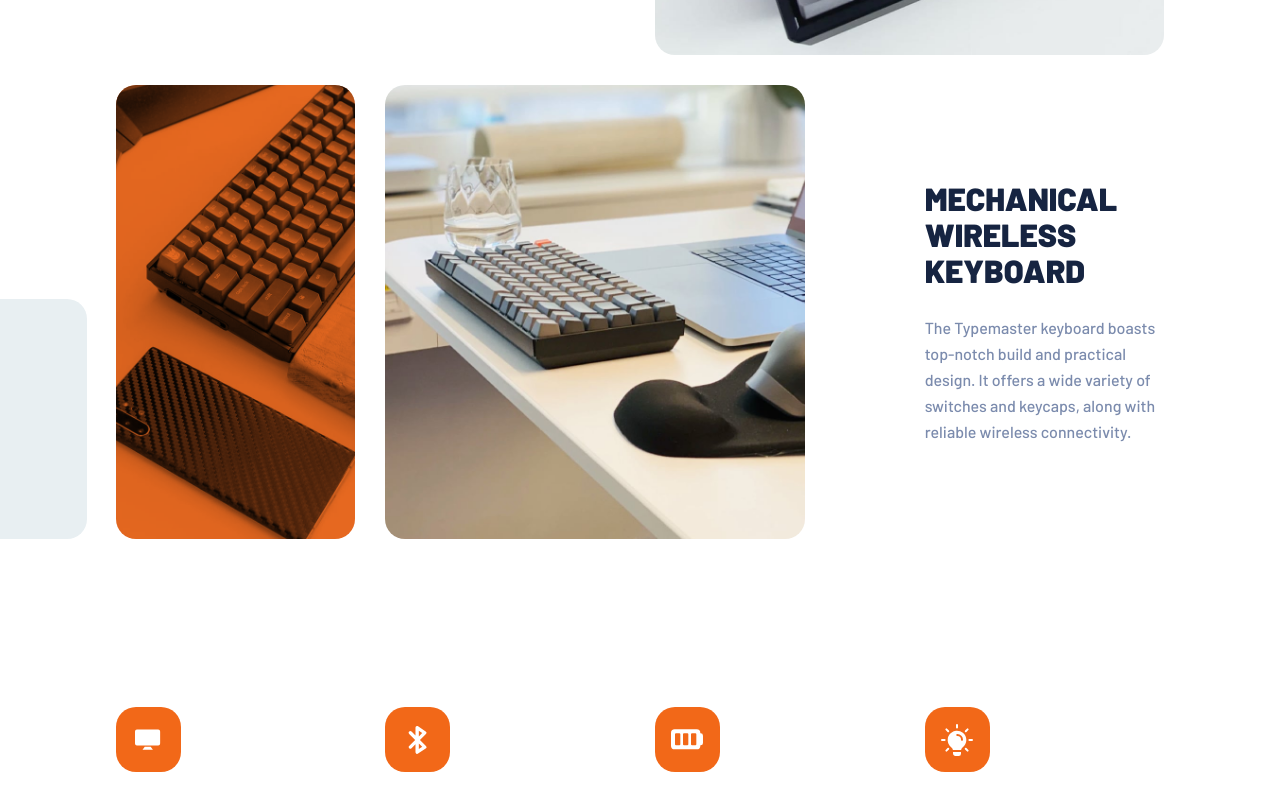
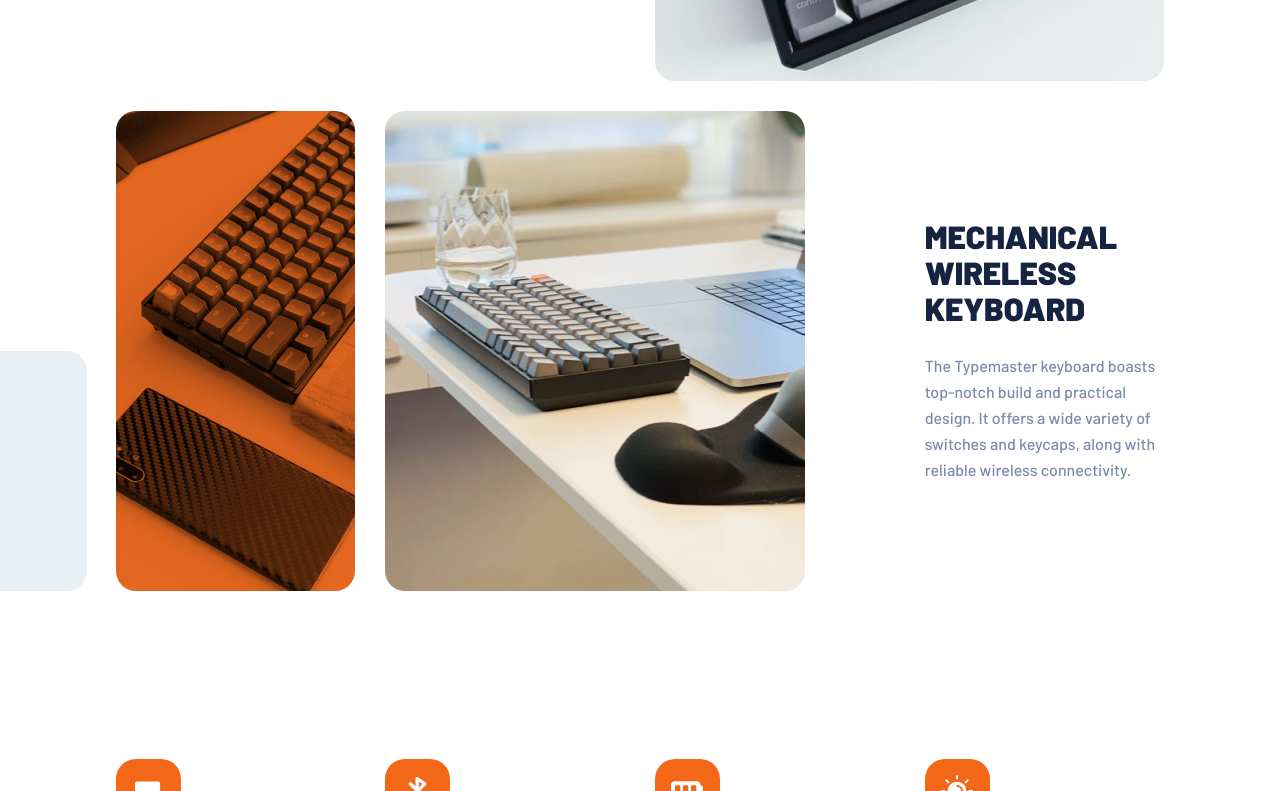
Before and after one commit to dunewalkin/typemaster-pre-launch-landing-page, a plain HTML site: page index.html in a window 1280 px wide. Shown: the part 595-1386 px from the top of the page. Drawn offline with Linux system fonts and the light colour scheme.

Commit message:
initial commit

```diff
--- a/styles.scss
+++ b/styles.scss
@@ -140,7 +140,7 @@
 .grid-container {
    display: grid;
    grid-template-columns: repeat(12, 1fr);
-   grid-template-rows: repeat(2, 1fr);
+   grid-template-rows: 30rem 30rem;
    gap: $grid-gap;
 
    & img {
@@ -341,7 +341,7 @@
       content: '';
       background-image: url(./assets/images/shared/pattern-square.svg);
       background-repeat: no-repeat;
-      top: 47%;
+      top: 50%;
       right: 16.8rem;
       width: 15.9375rem;
       height: 15rem;
```
Also changed, not shown: styles.css.
